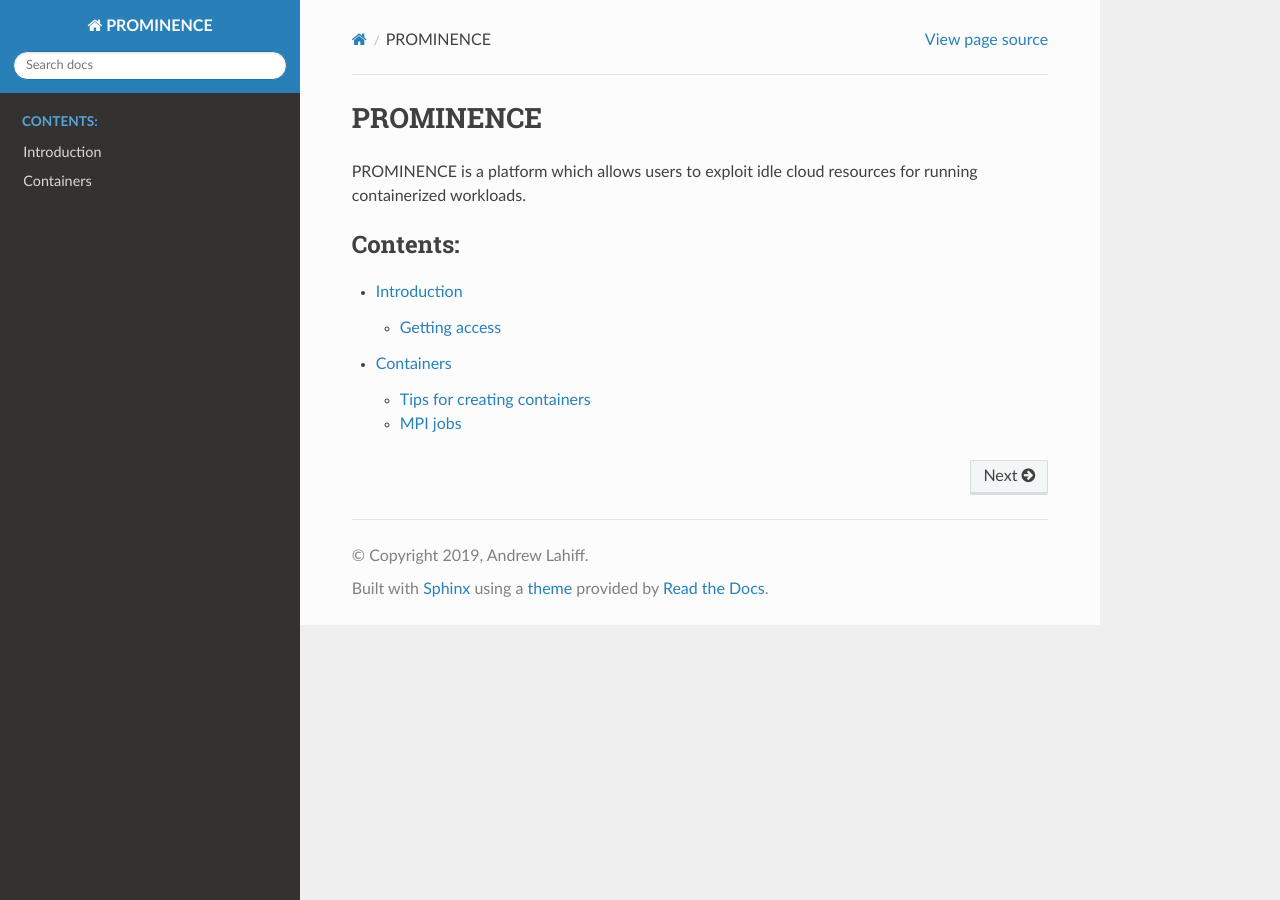
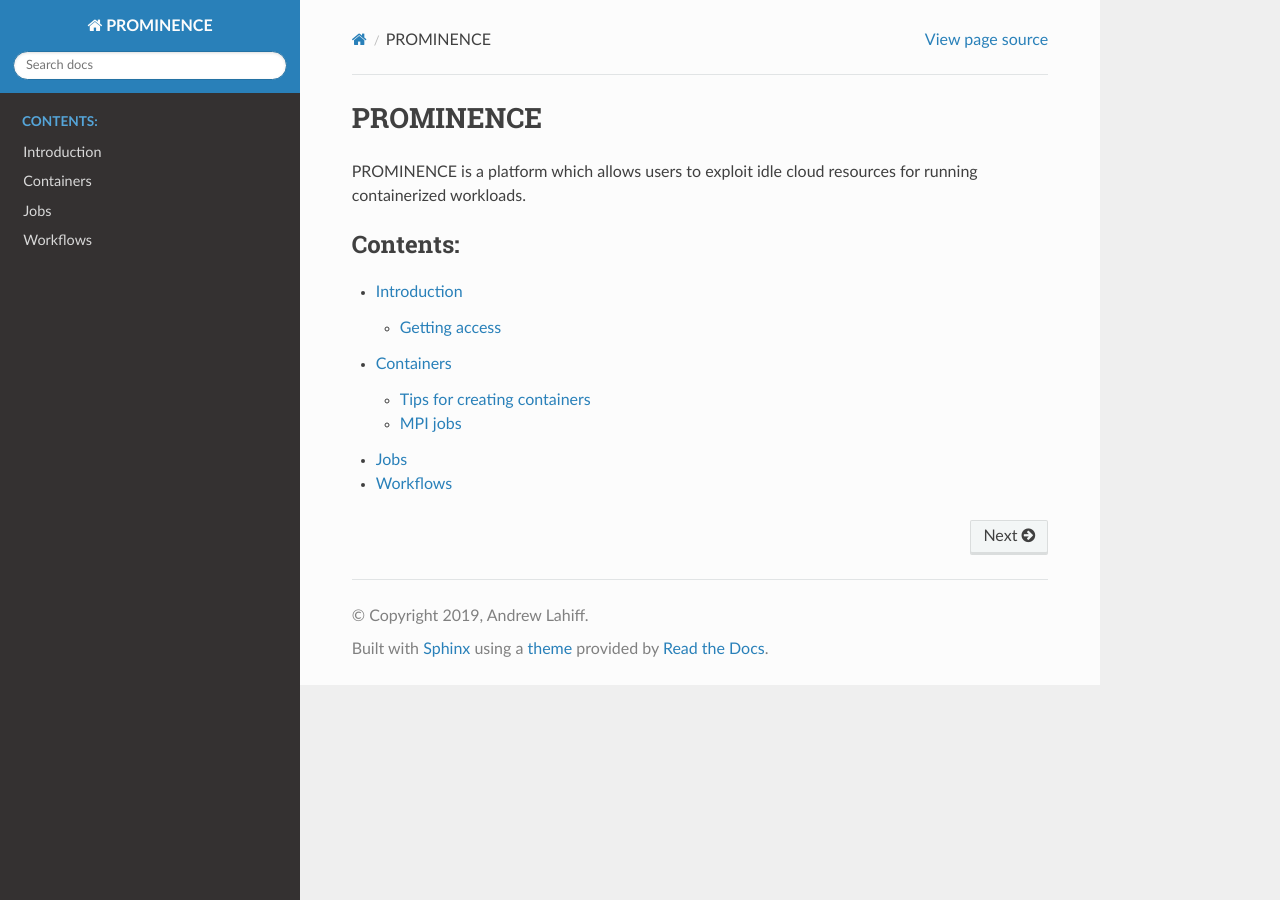
Before and after one commit to prominence-eosc/docs-eosc, a Sphinx documentation site: the page built from source/index.rst, in a window 1280 px wide. Built offline with Sphinx 7.4.7 and the Read the Docs theme 2.0.0, drawn with Linux system fonts in a browser that asks for light colours.

Commit message:
Adding jobs & workflows

```diff
--- a/source/containers.rst
+++ b/source/containers.rst
@@ -28,7 +28,7 @@ Images which will result in Singularity being selected:
 
 * Singularity Hub image (begins with "shub://")
 
-* URL for a Singularity image (filename ends in ".sif")
+* URL for a Singularity image (filename ends in ".sif" or ".simg")
 
 Images which will result in udocker being selected:
 
--- a/source/index.rst
+++ b/source/index.rst
@@ -14,3 +14,5 @@ PROMINENCE is a platform which allows users to exploit idle cloud resources for
 
    introduction
    containers
+   jobs
+   workflows
--- /dev/null
+++ b/source/jobs.rst
@@ -0,0 +1,4 @@
+.. toctree::
+
+Jobs
+====
--- /dev/null
+++ b/source/workflows.rst
@@ -0,0 +1,4 @@
+.. toctree::
+
+Workflows
+=========
```
